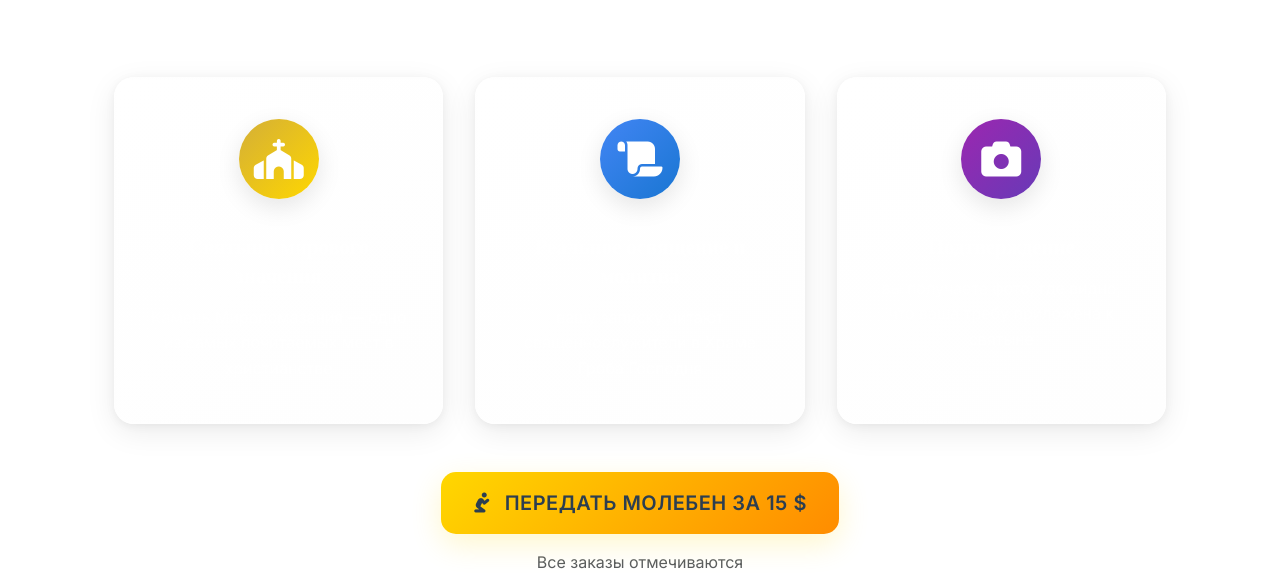
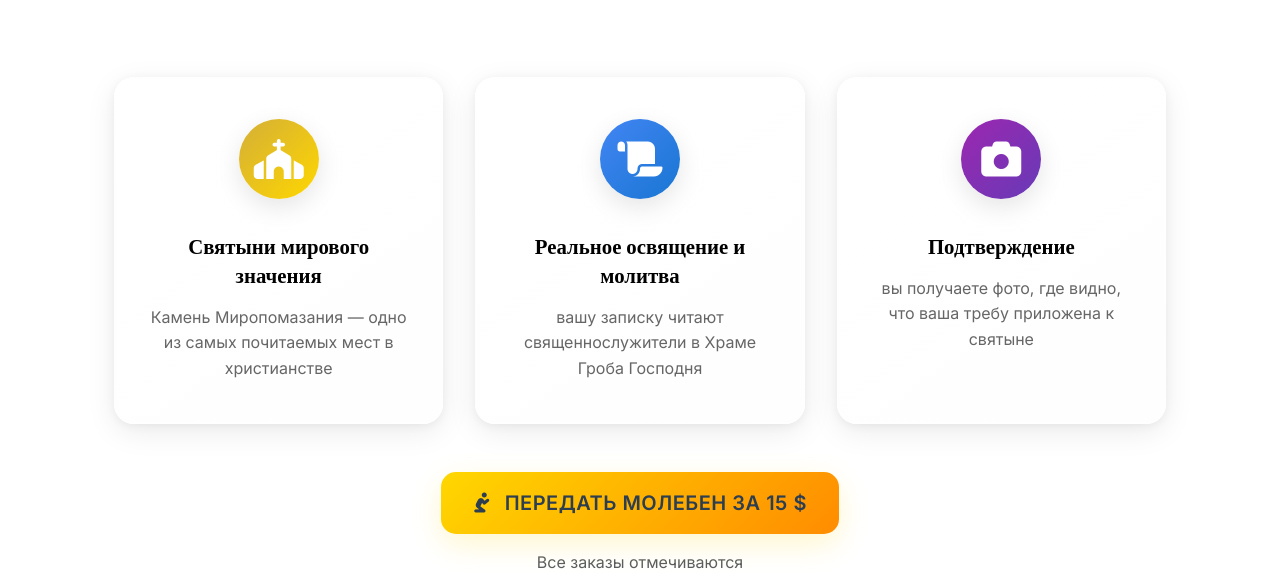
Before and after one commit to SaintSerd/LandingCraft-1, a Flask app: page / in a window 1280 px wide. Shown: the part 1740-2317 px from the top of the page. Run offline with Flask 3, Linux system fonts and the light colour scheme.

Commit message:
Improve the look of result cards, making text easier to read
Modify CSS to change result card text and background colors and add a new asset.

Replit-Commit-Author: Agent
Replit-Commit-Session-Id: a35b1465-f3ef-4cd3-8389-5634677c3765
Replit-Commit-Screenshot-Url: https://storage.googleapis.com/screenshot-production-us-central1/4d5e73ac-d877-4d19-b208-cbb0903a08e0/b3493972-5af7-4d4e-9e6d-e14afc582f57.jpg

```diff
--- a/static/css/style.css
+++ b/static/css/style.css
@@ -369,7 +369,7 @@ section {
 }
 
 .result-card {
-    background: linear-gradient(145deg, #ffffff 0%, #fefefe 100%);
+    background: linear-gradient(145deg, #ffffff 0%, #fefefe 100%) !important;
     border-radius: 20px;
     padding: 2.5rem 2rem;
     text-align: center;
@@ -393,6 +393,7 @@ section {
     background: var(--gradient-primary);
     opacity: 0;
     transition: var(--transition);
+    display: none !important;
 }
 
 .result-card:hover {
@@ -441,7 +442,7 @@ section {
 }
 
 .result-card h4 {
-    color: #FFFFFF !important;
+    color: #000000 !important;
     font-weight: 600;
     margin-bottom: 1rem;
     font-size: 1.3rem;
@@ -449,7 +450,7 @@ section {
 }
 
 .result-card p {
-    color: #FFFFFF !important;
+    color: #666666 !important;
     line-height: 1.6;
     margin: 0;
 }
```
Also changed, not shown: attached_assets/targeted_element_1750869650858.png (added).
